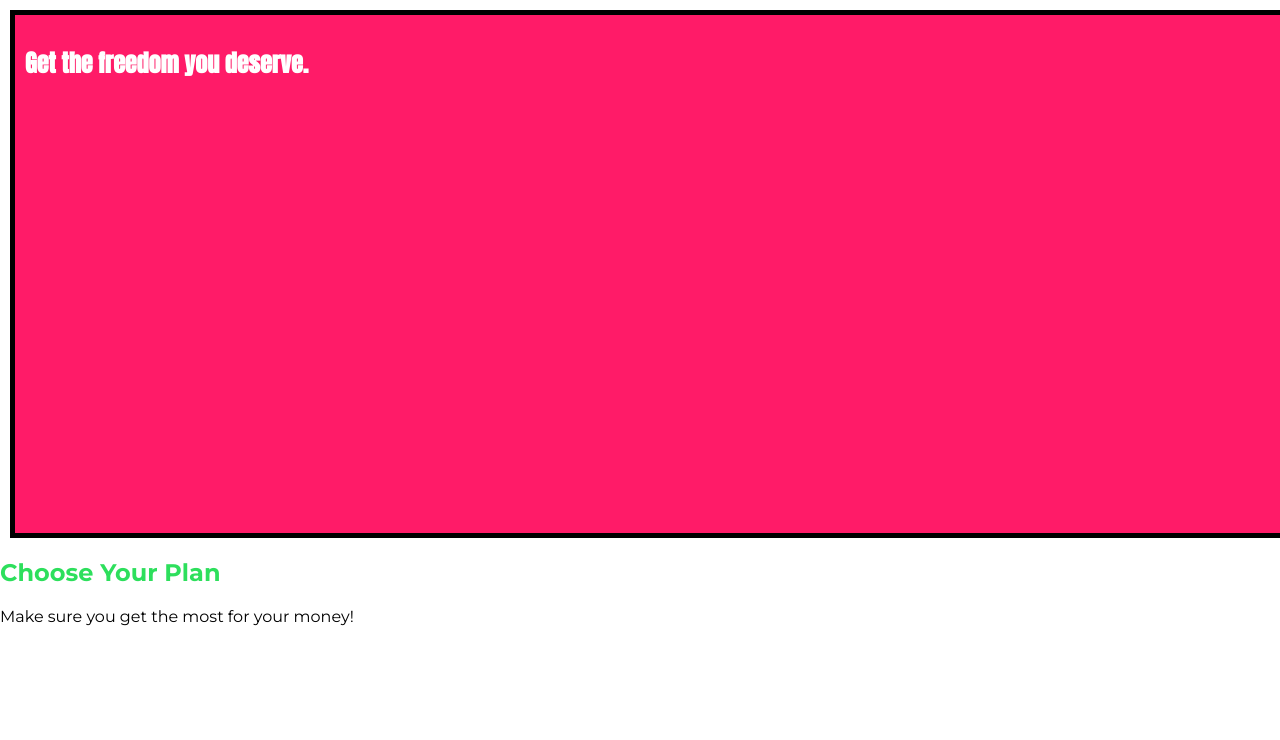
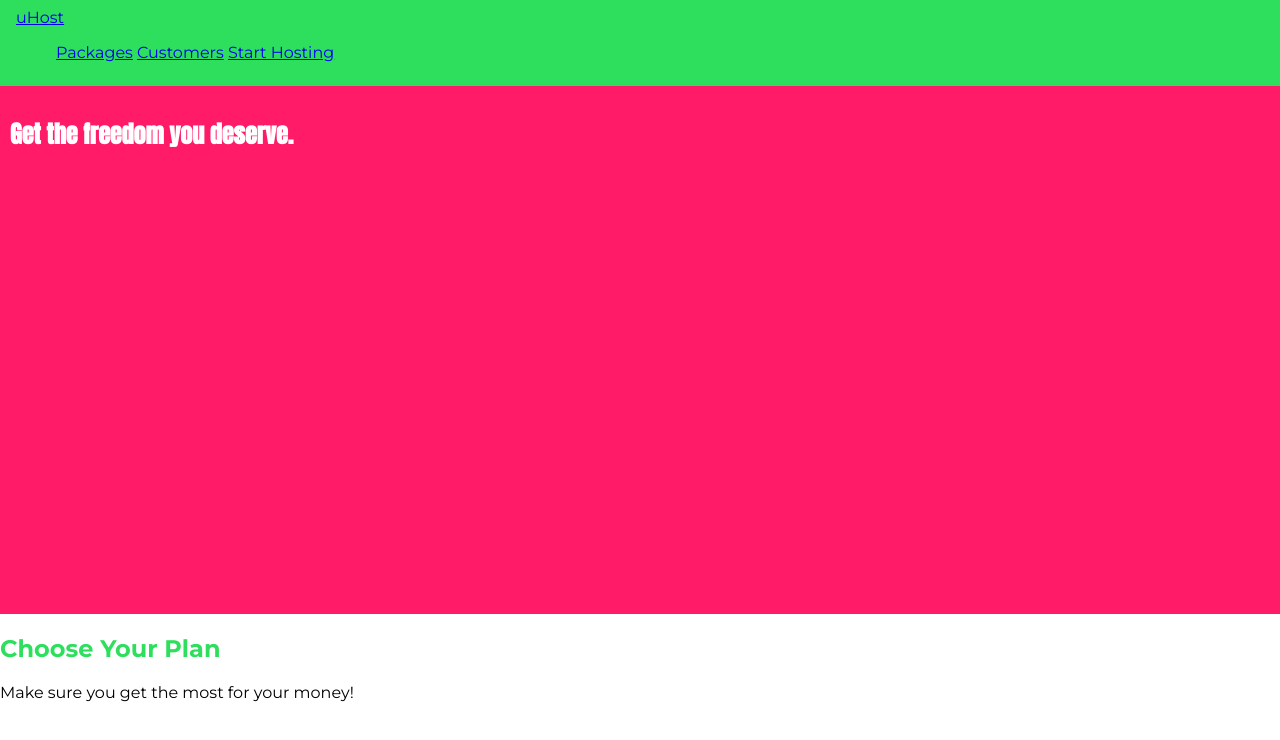
Before and after one commit to OpusMangus/CSSAcademindProject, a plain HTML site: page Source/index.html in a window 1280 px wide. Drawn offline with Linux system fonts and the light colour scheme.

Commit message:
Developed up to Session 37 - Done 27-01

```diff
--- a/Source/index.html
+++ b/Source/index.html
@@ -19,6 +19,25 @@
   </head>
 
   <body>
+    <header class="main-header">
+      <div>
+        <a href="index.html">uHost</a>
+      </div>
+      <nav class="main-nav">
+        <ul class="main-nav__items">
+          <li class="main-nav__item">
+            <a href="packages/index.html">Packages</a>
+          </li>
+          <li class="main-nav__item">
+            <a href="customers/index.html">Customers</a>
+          </li>
+          <li class="main-nav__item">
+            <a href="start-hosting/index.html">Start Hosting</a>
+          </li>
+        </ul>
+      </nav>
+    </header>
+
     <main>
       <section id="product-overview">
         <h1>Get the freedom you deserve.</h1>
--- a/Source/main.css
+++ b/Source/main.css
@@ -12,8 +12,6 @@ body {
   width: 100%;
   height: 528px;
   padding: 10px;
-  border: 5px black solid;
-  margin: 10px;
 }
 
 #product-overview h1 {
@@ -24,3 +22,13 @@ body {
 .section-title {
   color: #2ddf5c;
 }
+
+.main-header {
+  background: #2ddf5c;
+  padding: 8px 16px;
+  width: 100%;
+}
+
+.main-nav__item {
+  display: inline-block;
+}
```
